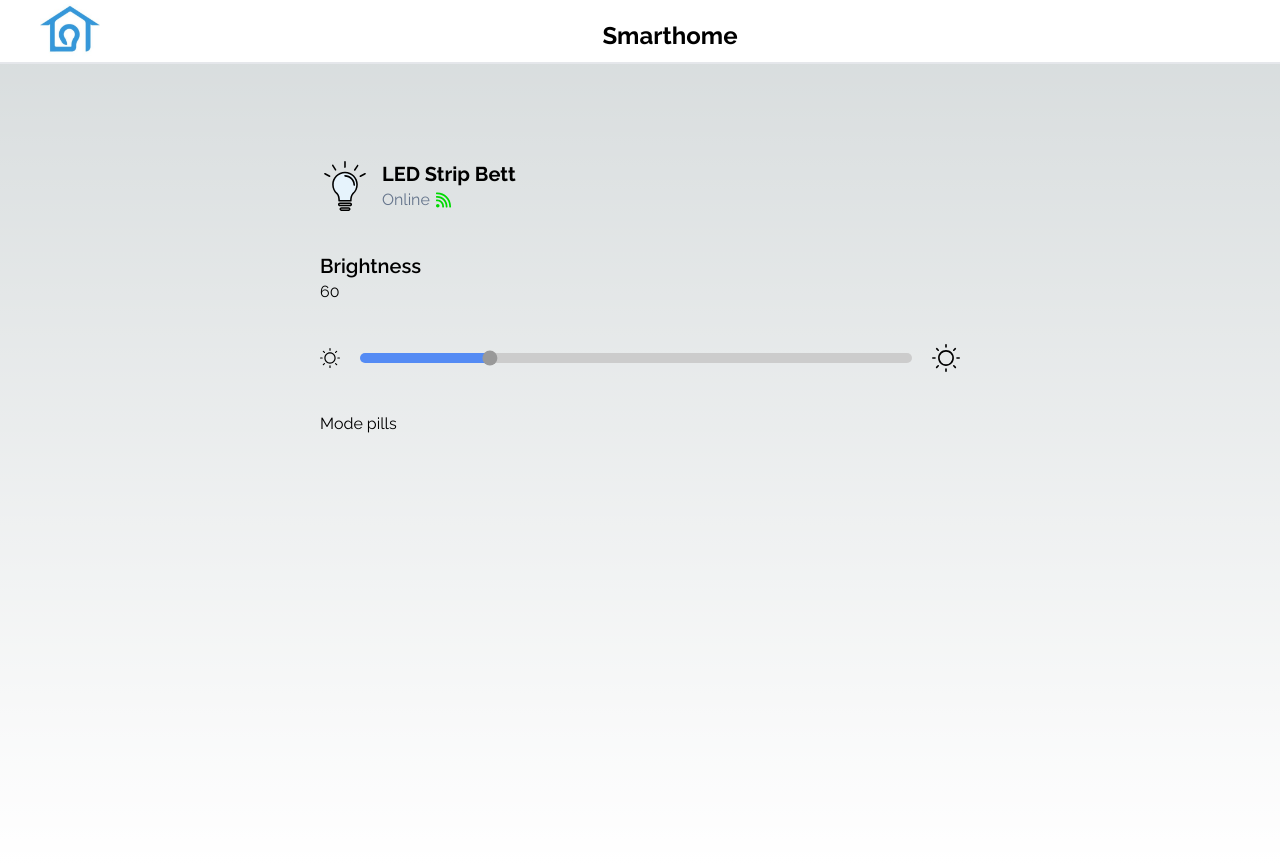
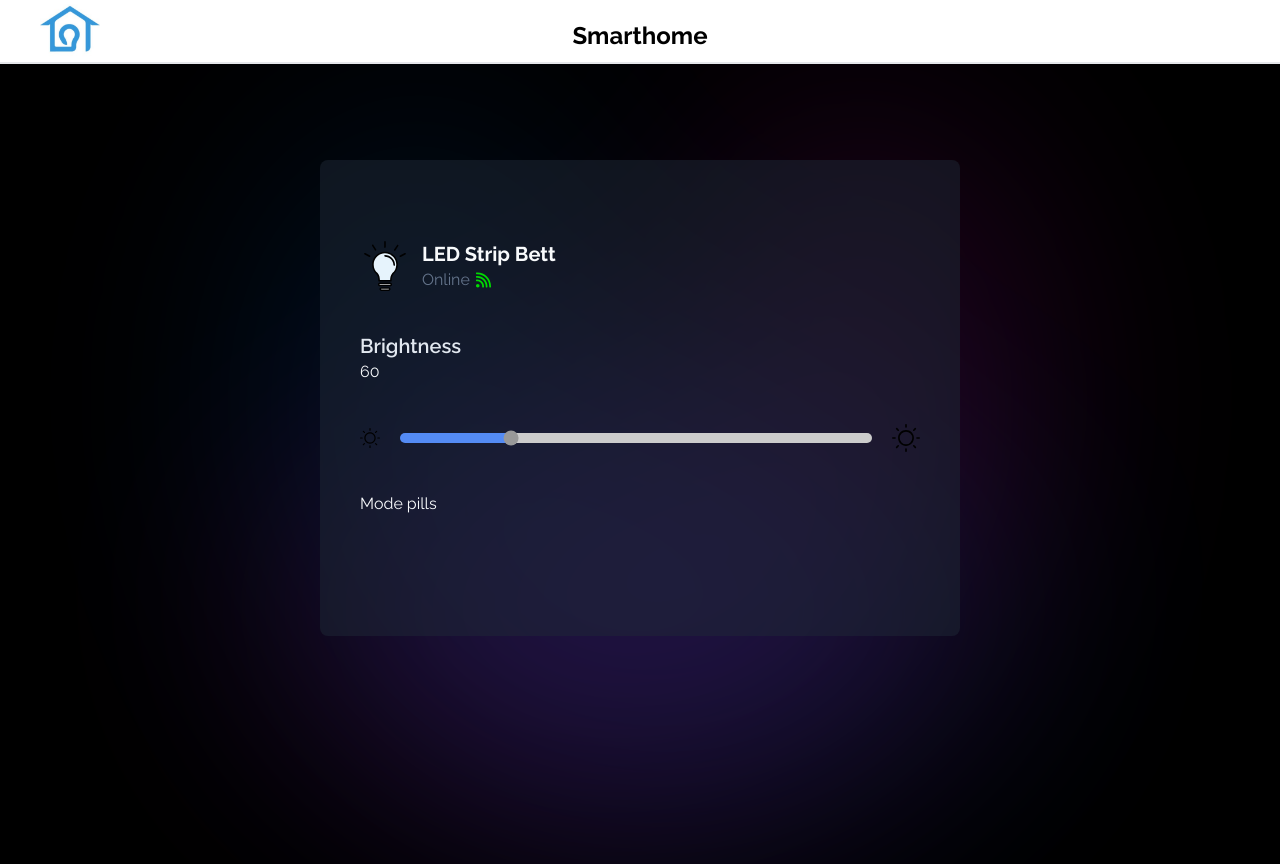
Before and after one commit to Foffa0/ESP-Smarthome, a Next.js app: page /devices/0 in a window 1280 px wide. Built offline with nearby package versions, Linux system fonts and the light colour scheme.

Commit message:
dark theme

```diff
--- a/app/devices/[id]/page.tsx
+++ b/app/devices/[id]/page.tsx
@@ -12,7 +12,8 @@ export default function DeviceControl({
     const [value, setValue] = useState([60]);
 
     return (
-        <div>
+        <div className="device-bg py-24 px-10 lg:px-80 md:px-40 sm:px-12 min-h-dvh">
+        <div className="bg-gray-800/50 rounded-lg py-20 px-10 min-w-96 text-slate-50">
             <div className="flex flex-row gap-3">
                 <Image src="/assets/icons/bulb.svg" width={50} height={50} alt="bulb" />
                 <div>
@@ -25,7 +26,7 @@ export default function DeviceControl({
             </div>
             <div className="my-10">
                 <div>
-                    <p className="font-semibold text-xl">Brightness</p>
+                    <p className="font-semibold text-xl text-slate-200">Brightness</p>
                     <p>{value}</p>
                     <div className="py-10 max-w-2xl flex items-center gap-5">
                         <Image width={20} height={20} src="/assets/icons/brightness.svg" alt="light dimm"/>
@@ -70,6 +71,6 @@ export default function DeviceControl({
                 </div>
             </div>
         </div>
-
+        </div>
     )
 }
--- a/app/layout.tsx
+++ b/app/layout.tsx
@@ -19,7 +19,7 @@ export default function RootLayout({
     <html lang="en">
       <body className={inter.className}>
         <Navbar />
-        <main className="flex min-h-screen flex-col justify-between py-24 px-80">
+        <main className="flex min-h-screen flex-col justify-between bg-black">
           {children}
         </main>
       </body>
--- a/app/page.tsx
+++ b/app/page.tsx
@@ -6,7 +6,7 @@ import Scenes from "@components/Scenes"
 
 export default function Home() {
   return (
-    <div>
+    <div className="main py-24 px-10 lg:px-80 md:px-40 sm:px-12">
         <section>
           <Devices />
         </section>
--- a/components/navbar/navbar.tsx
+++ b/components/navbar/navbar.tsx
@@ -3,7 +3,7 @@ import Image from "next/image";
 const Navbar = () => {
     return (
         <div className="w-100 h-16 content-center bg-white px-10 border-b-2">
-            <Image className="float-left" src="/assets/img/logo.jpg" width={60} height={60} alt="logo" />
+            <Image className="absolute" src="/assets/img/logo.jpg" width={60} height={60} alt="logo" />
             <h1 className="h-100 font-bold text-2xl text-black text-center self-center py-5">Smarthome</h1>
         </div>
     )
--- a/styles/globals.css
+++ b/styles/globals.css
@@ -1,6 +1,7 @@
 @tailwind base;
 @tailwind components;
 @tailwind utilities;
+
 
 :root {
   --foreground-rgb: 0, 0, 0;
@@ -18,12 +19,17 @@
 
 body {
   color: rgb(var(--foreground-rgb));
-  background: linear-gradient(
-      to bottom,
-      transparent,
-      rgb(var(--background-end-rgb))
-    )
-    rgb(var(--background-start-rgb));
+}
+
+.main {
+  background-image: url("../public/assets/img/background.svg");
+  background-position: 0;
+}
+
+.device-bg {
+  background-image: url("../public/assets/img/background-blobs.svg");
+  background-position: center;
+  background-repeat: no-repeat;
 }
 
 @layer utilities {
```
Also changed, not shown: public/assets/img/background-blobs.svg (added), public/assets/img/background.svg (added).
